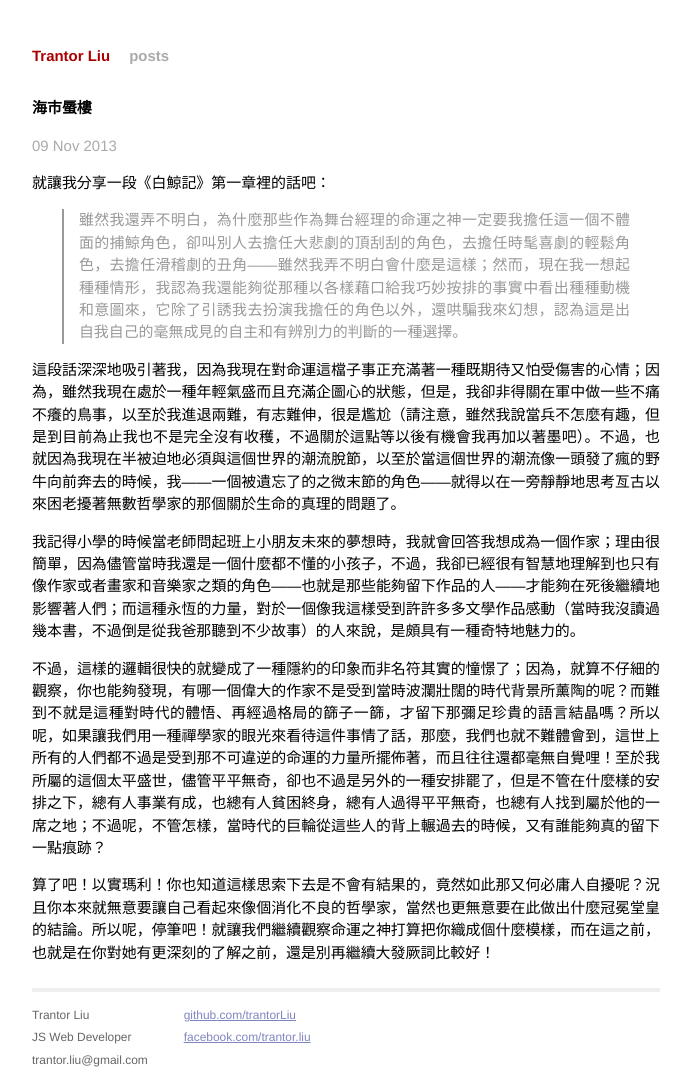
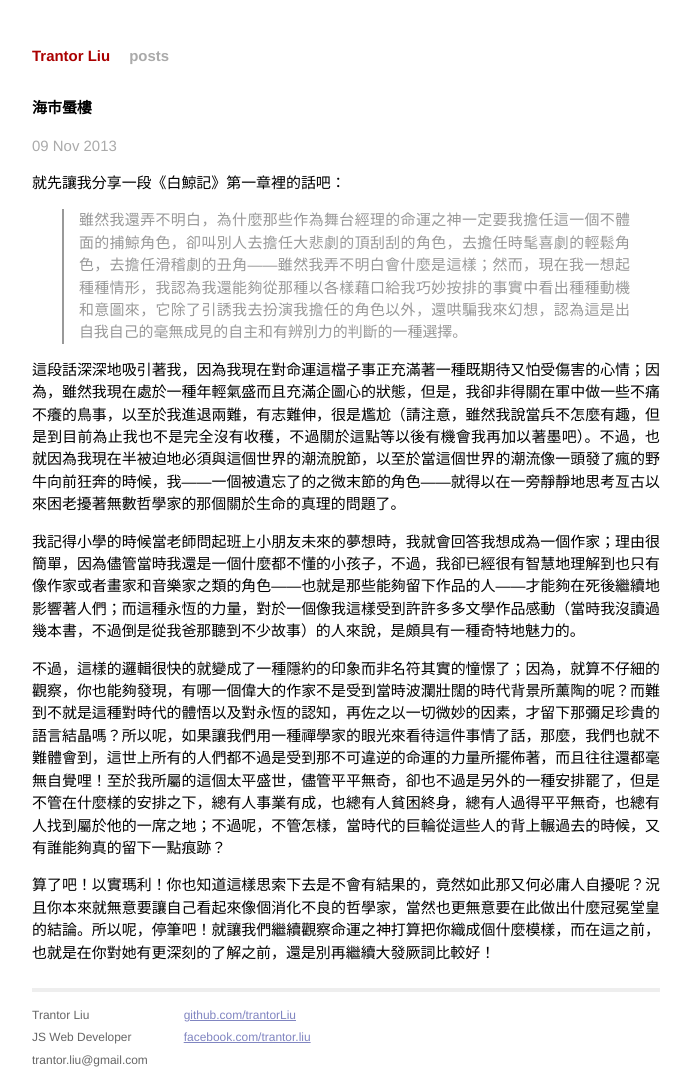
Before and after one commit to trantorLiu/trantorliu.github.io, a Jekyll site: the page built from _posts/2013-11-09-海市蜃樓.markdown, in a window 1280 px wide. Shown: the whole page, without its empty margins (294-985 px from the left). Built offline with Jekyll 4.4.1, drawn with Linux system fonts in a browser that asks for light colours.

Commit message:
Update 2013-11-09-海市蜃樓.markdown

```diff
--- a/_posts/2013-11-09-海市蜃樓.markdown
+++ b/_posts/2013-11-09-海市蜃樓.markdown
@@ -5,14 +5,14 @@ date: 2013-11-09 21:00:00
 categories: posts
 ---
 
-就讓我分享一段《白鯨記》第一章裡的話吧：
+就先讓我分享一段《白鯨記》第一章裡的話吧：
 
 > 雖然我還弄不明白，為什麼那些作為舞台經理的命運之神一定要我擔任這一個不體面的捕鯨角色，卻叫別人去擔任大悲劇的頂刮刮的角色，去擔任時髦喜劇的輕鬆角色，去擔任滑稽劇的丑角——雖然我弄不明白會什麼是這樣；然而，現在我一想起種種情形，我認為我還能夠從那種以各樣藉口給我巧妙按排的事實中看出種種動機和意圖來，它除了引誘我去扮演我擔任的角色以外，還哄騙我來幻想，認為這是出自我自己的毫無成見的自主和有辨別力的判斷的一種選擇。
 
-這段話深深地吸引著我，因為我現在對命運這檔子事正充滿著一種既期待又怕受傷害的心情；因為，雖然我現在處於一種年輕氣盛而且充滿企圖心的狀態，但是，我卻非得關在軍中做一些不痛不癢的鳥事，以至於我進退兩難，有志難伸，很是尷尬（請注意，雖然我說當兵不怎麼有趣，但是到目前為止我也不是完全沒有收穫，不過關於這點等以後有機會我再加以著墨吧）。不過，也就因為我現在半被迫地必須與這個世界的潮流脫節，以至於當這個世界的潮流像一頭發了瘋的野牛向前奔去的時候，我——一個被遺忘了的之微末節的角色——就得以在一旁靜靜地思考亙古以來困老擾著無數哲學家的那個關於生命的真理的問題了。
+這段話深深地吸引著我，因為我現在對命運這檔子事正充滿著一種既期待又怕受傷害的心情；因為，雖然我現在處於一種年輕氣盛而且充滿企圖心的狀態，但是，我卻非得關在軍中做一些不痛不癢的鳥事，以至於我進退兩難，有志難伸，很是尷尬（請注意，雖然我說當兵不怎麼有趣，但是到目前為止我也不是完全沒有收穫，不過關於這點等以後有機會我再加以著墨吧）。不過，也就因為我現在半被迫地必須與這個世界的潮流脫節，以至於當這個世界的潮流像一頭發了瘋的野牛向前狂奔的時候，我——一個被遺忘了的之微末節的角色——就得以在一旁靜靜地思考亙古以來困老擾著無數哲學家的那個關於生命的真理的問題了。
 
 我記得小學的時候當老師問起班上小朋友未來的夢想時，我就會回答我想成為一個作家；理由很簡單，因為儘管當時我還是一個什麼都不懂的小孩子，不過，我卻已經很有智慧地理解到也只有像作家或者畫家和音樂家之類的角色——也就是那些能夠留下作品的人——才能夠在死後繼續地影響著人們；而這種永恆的力量，對於一個像我這樣受到許許多多文學作品感動（當時我沒讀過幾本書，不過倒是從我爸那聽到不少故事）的人來說，是頗具有一種奇特地魅力的。
 
-不過，這樣的邏輯很快的就變成了一種隱約的印象而非名符其實的憧憬了；因為，就算不仔細的觀察，你也能夠發現，有哪一個偉大的作家不是受到當時波瀾壯闊的時代背景所薰陶的呢？而難到不就是這種對時代的體悟、再經過格局的篩子一篩，才留下那彌足珍貴的語言結晶嗎？所以呢，如果讓我們用一種禪學家的眼光來看待這件事情了話，那麼，我們也就不難體會到，這世上所有的人們都不過是受到那不可違逆的命運的力量所擺佈著，而且往往還都毫無自覺哩！至於我所屬的這個太平盛世，儘管平平無奇，卻也不過是另外的一種安排罷了，但是不管在什麼樣的安排之下，總有人事業有成，也總有人貧困終身，總有人過得平平無奇，也總有人找到屬於他的一席之地；不過呢，不管怎樣，當時代的巨輪從這些人的背上輾過去的時候，又有誰能夠真的留下一點痕跡？
+不過，這樣的邏輯很快的就變成了一種隱約的印象而非名符其實的憧憬了；因為，就算不仔細的觀察，你也能夠發現，有哪一個偉大的作家不是受到當時波瀾壯闊的時代背景所薰陶的呢？而難到不就是這種對時代的體悟以及對永恆的認知，再佐之以一切微妙的因素，才留下那彌足珍貴的語言結晶嗎？所以呢，如果讓我們用一種禪學家的眼光來看待這件事情了話，那麼，我們也就不難體會到，這世上所有的人們都不過是受到那不可違逆的命運的力量所擺佈著，而且往往還都毫無自覺哩！至於我所屬的這個太平盛世，儘管平平無奇，卻也不過是另外的一種安排罷了，但是不管在什麼樣的安排之下，總有人事業有成，也總有人貧困終身，總有人過得平平無奇，也總有人找到屬於他的一席之地；不過呢，不管怎樣，當時代的巨輪從這些人的背上輾過去的時候，又有誰能夠真的留下一點痕跡？
 
 算了吧！以實瑪利！你也知道這樣思索下去是不會有結果的，竟然如此那又何必庸人自擾呢？況且你本來就無意要讓自己看起來像個消化不良的哲學家，當然也更無意要在此做出什麼冠冕堂皇的結論。所以呢，停筆吧！就讓我們繼續觀察命運之神打算把你織成個什麼模樣，而在這之前，也就是在你對她有更深刻的了解之前，還是別再繼續大發厥詞比較好！
```
